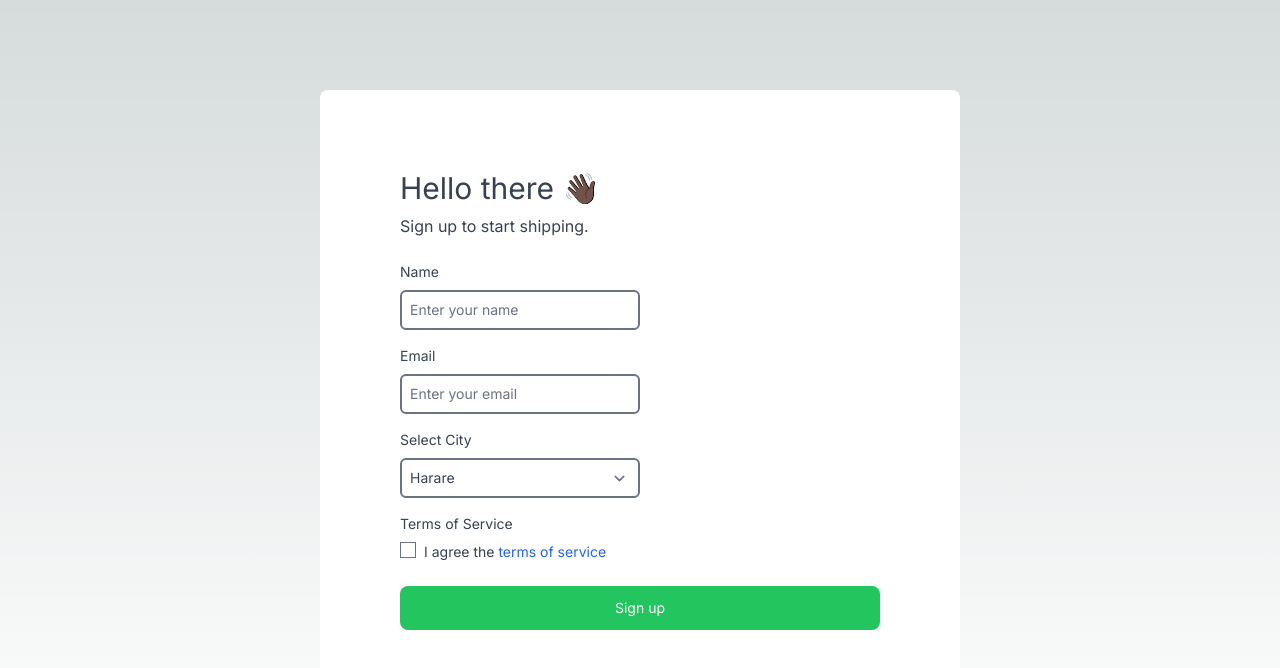
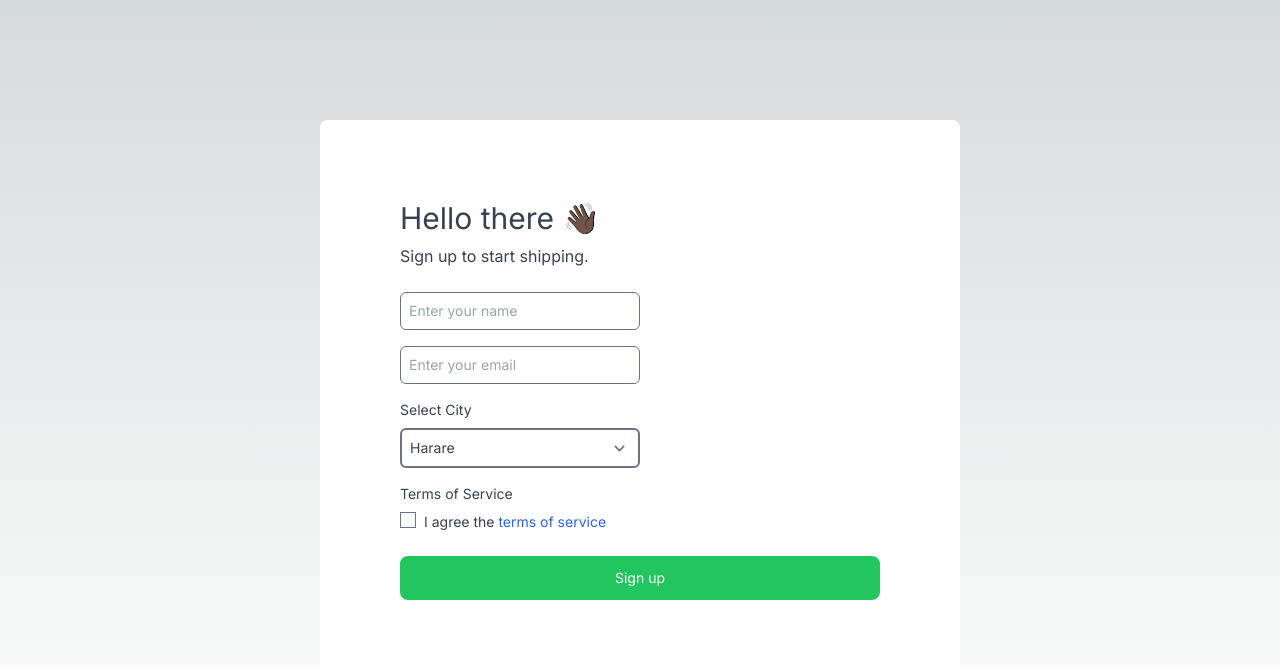
Before and after one commit to justkingsley/react-forms-tut, a Next.js app: page / in a window 1280 px wide. Shown: the top 668 px of the page. Built offline with nearby package versions, Linux system fonts and the light colour scheme.

Commit message:
Removed label, will use placeholder instead.

```diff
--- a/src/components/FormComponent.jsx
+++ b/src/components/FormComponent.jsx
@@ -1,14 +1,11 @@
 import React from 'react'
 
-const FormComponent = ({id, placeholder, type, htmlFor, labelName}) => {
+const FormComponent = ({id, placeholder, type}) => {
   return (
     <div className = "pb-4">
-              <label
-              htmlFor = {htmlFor}
-              className="block text-sm pb-2 font-latoBold text-gray-700">{labelName}</label>
               <input
               placeholder = {placeholder} id = {id} type = {type}
-              className = "border-2 text-sm focus:border-green-600 outline-none border-gray-500 p-2 rounded-md w-1/2"
+              className = "border-1 text-sm placeholder-gray-400 focus:ring-0 focus:border-green-600 outline-none border-gray-500 p-2 rounded-md w-1/2"
               />
     </div>
   )
```
